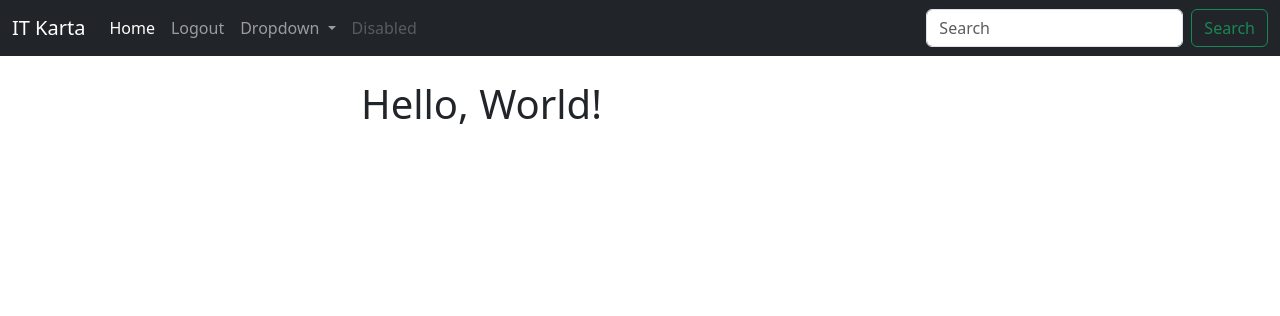
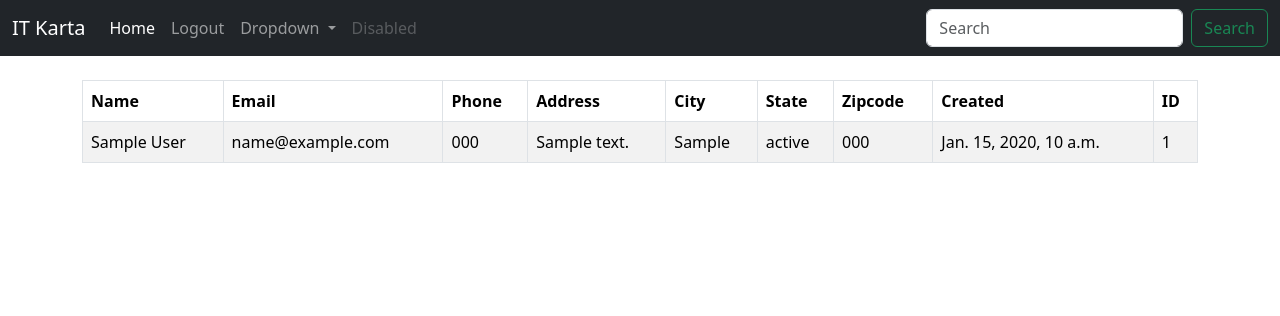
Before and after one commit to behrlevi/IT_Inventory, a Django app: page / in a window 1280 px wide. Shown: the top 316 px of the page. Run offline with Django 4.2, Linux system fonts and the light colour scheme; a user stored in the database is signed in; tables that the repository leaves empty hold one stand-in row (values such as "Sample post").

Commit message:
Implemented a record table

```diff
--- a/website/templates/home.html
+++ b/website/templates/home.html
@@ -2,11 +2,48 @@
 
 {% block content %}
 
-<div class="col-md-6 offset-md-3">
+
 
 {% if user.is_authenticated %}
 
-<h1>Hello, World!</h1>
+
+
+<table class="table table-striped table-hover table-bordered">
+  <thead>
+    <tr>
+      <th scope="col">Name</th>
+      <th scope="col">Email</th>
+      <th scope="col">Phone</th>
+      <th scope="col">Address</th>
+      <th scope="col">City</th>
+      <th scope="col">State</th>
+      <th scope="col">Zipcode</th>
+      <th scope="col">Created</th>
+      <th scope="col">ID</th>
+    </tr>
+  </thead>
+  <tbody>
+{% if records %}
+  {% for record in records %}
+    <tr>
+        <td>{{ record.first_name }}
+        {{ record.last_name }}</td>
+        <td>{{ record.email }}</td>
+        <td>{{ record.phone }}</td>
+        <td>{{ record.address }}</td>
+        <td>{{ record.city }}</td>
+        <td>{{ record.state }}</td>
+        <td>{{ record.zipcode }}</td>
+        <td>{{ record.created_at }}</td>
+        <td>{{ record.id }}</td>
+    </tr>
+  {% endfor %}
+{% endif %}
+
+  </tbody>
+</table>
+
+
 
 {% else %}
 
@@ -26,7 +63,7 @@
 
 </form>
 
-</div>
+
 
 {% endif %}
 {% endblock %}
--- a/website/views.py
+++ b/website/views.py
@@ -2,10 +2,13 @@ from django.shortcuts import render, redirect
 from django.contrib.auth import authenticate, login, logout
 from django.contrib import messages
 from .forms import SignUpForm
+from .models import Record
 
 # Create your views here.
 
 def home(request):
+	records = Record.objects.all()
+
 	#Check to see if logging in
 	if request.method == 'POST':
 		username = request.POST['username']
@@ -20,7 +23,7 @@ def home(request):
 			messages.success(request, "Incorrect username or password.")
 			return redirect ('home')
 	else:
-		return render(request, 'home.html', {})
+		return render(request, 'home.html', {'records':records})
 
 def logout_user(request):
 	logout(request)
```
